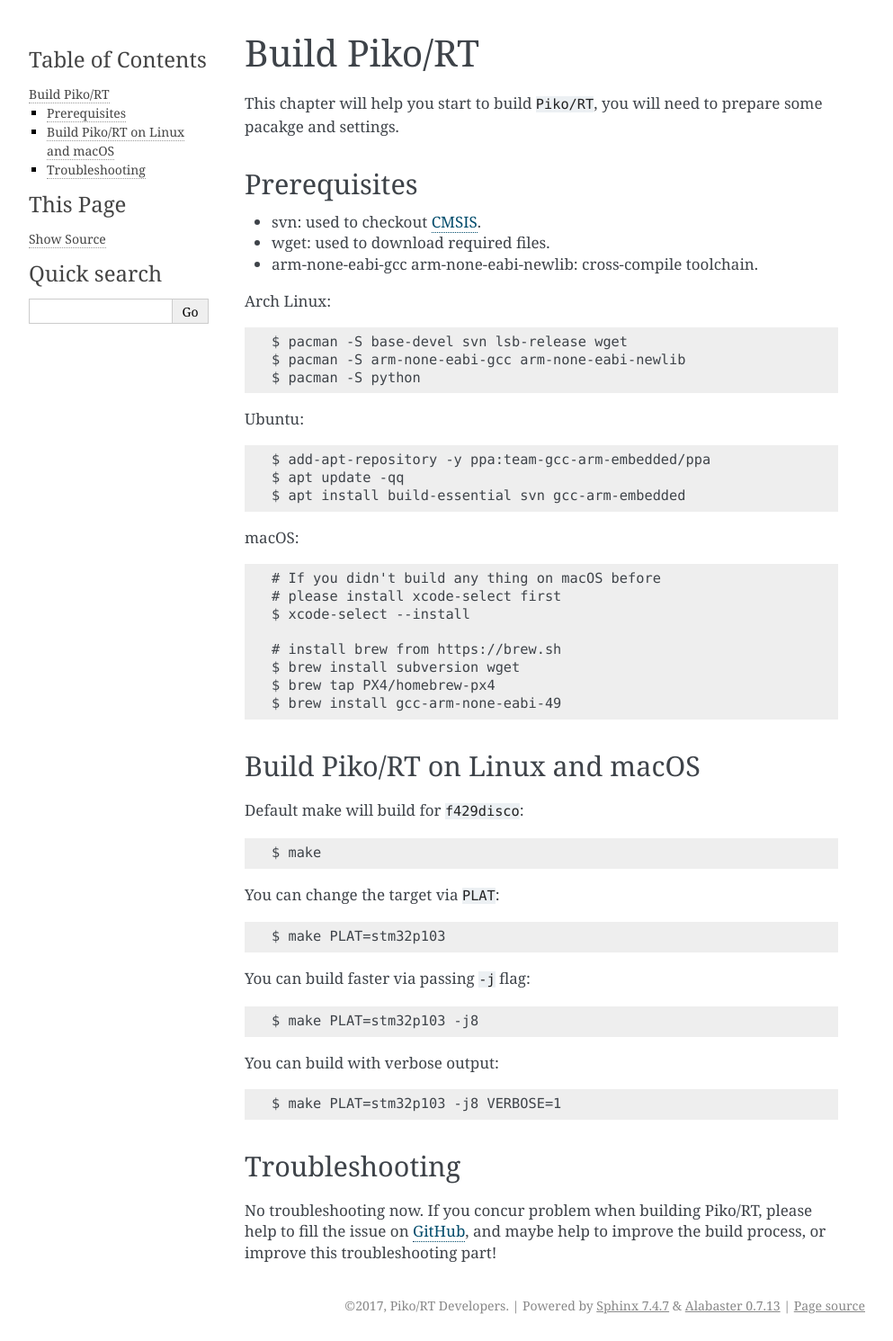
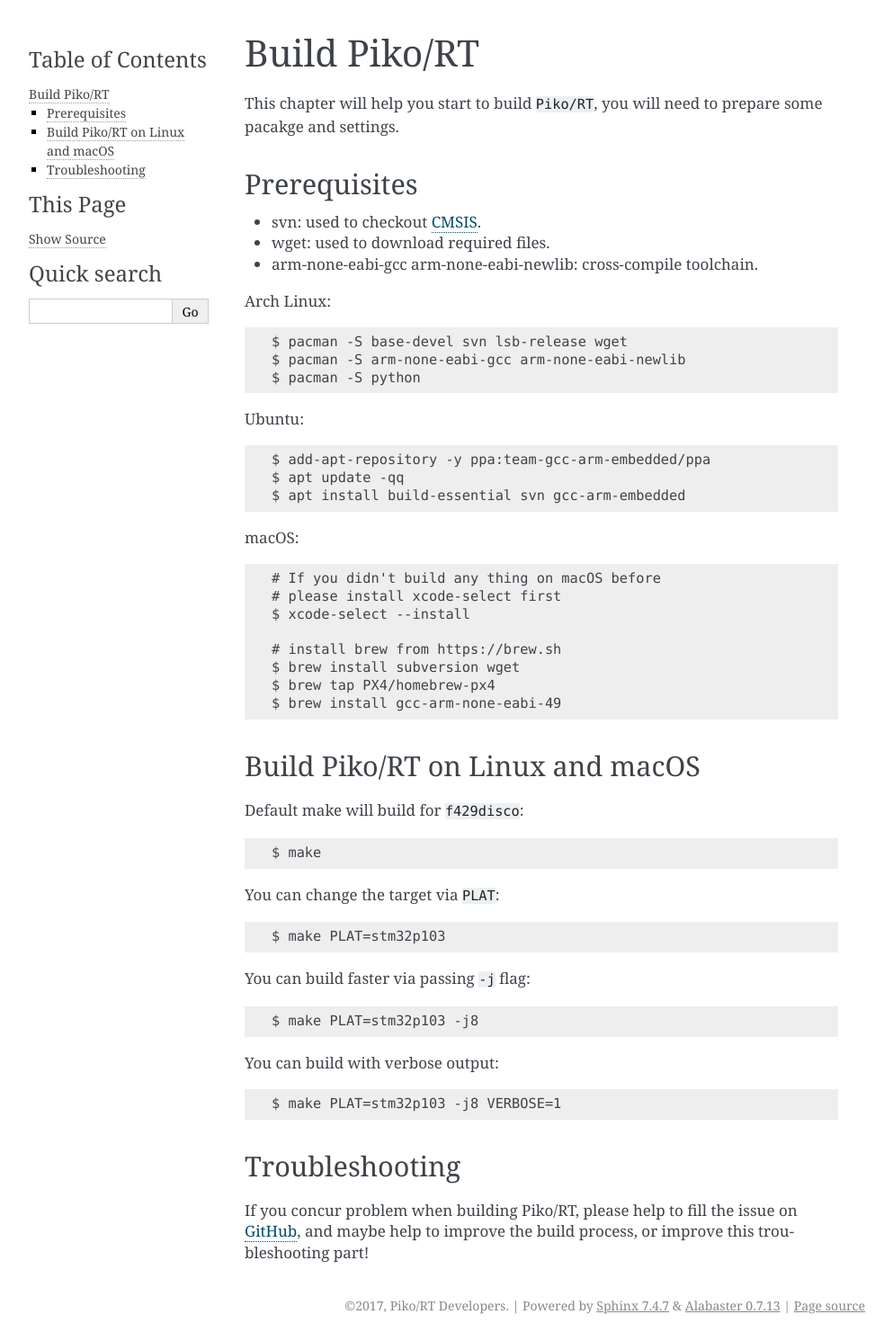
Before and after one commit to PikoRT/pikoRT, a Sphinx documentation site: the page built from docs/build.rst, in a window 1280 px wide. Shown: the whole page at 90% size, without its empty margins (148-1141 px from the left). Built offline with Sphinx 7.4.7, drawn with Linux system fonts in a browser that asks for light colours.

Commit message:
Fix sentence in build

```diff
--- a/docs/build.rst
+++ b/docs/build.rst
@@ -61,7 +61,7 @@
 Troubleshooting
 ---------------
 
-No troubleshooting now. If you concur problem when building Piko/RT, please
-help to fill the issue on `GitHub <https://github.com/piko-rt/pikoRT/issues>`_,
+If you concur problem when building Piko/RT, please help to fill the issue
+on `GitHub <https://github.com/piko-rt/pikoRT/issues>`_,
 and maybe help to improve the build process, or improve this troubleshooting
 part!
```
